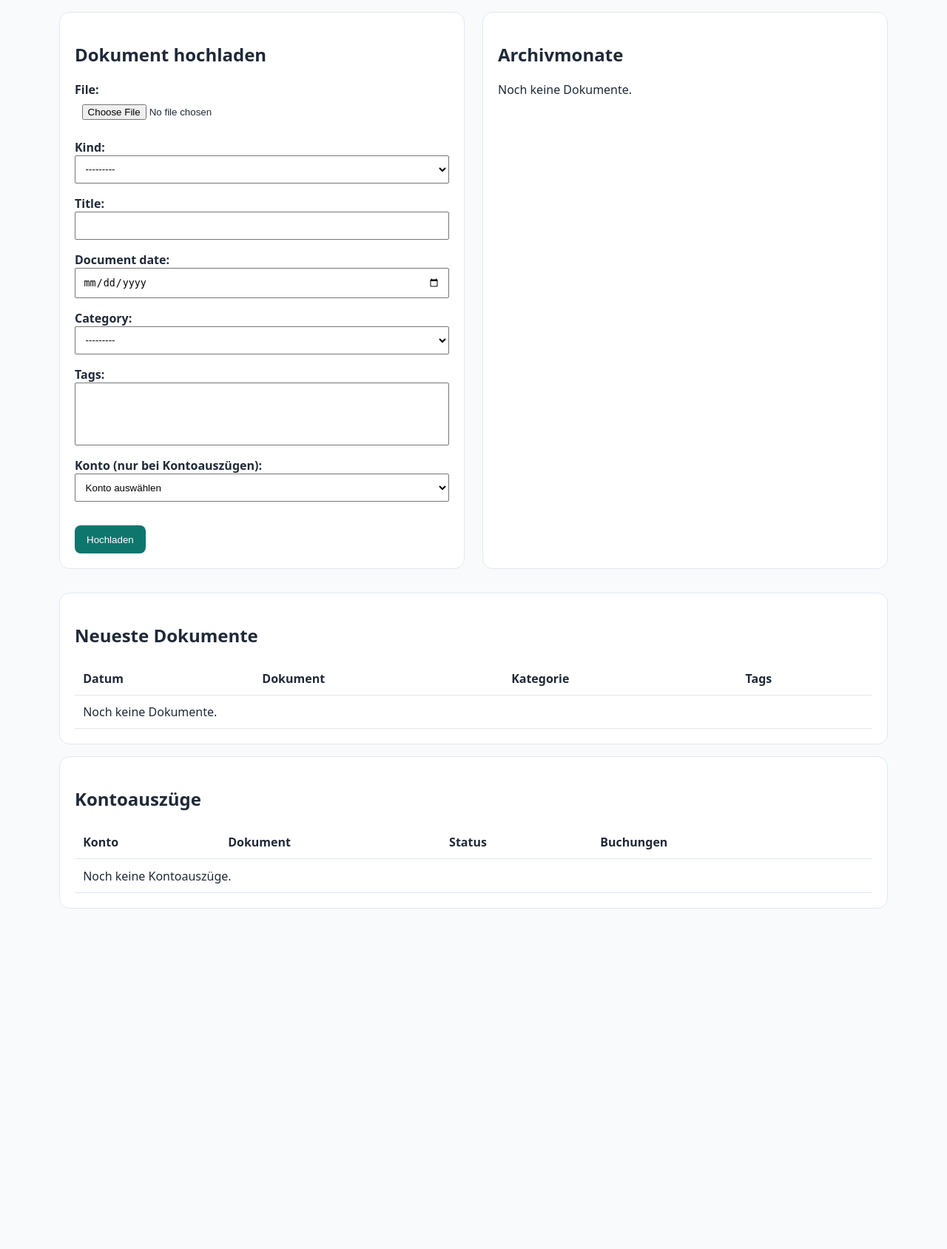
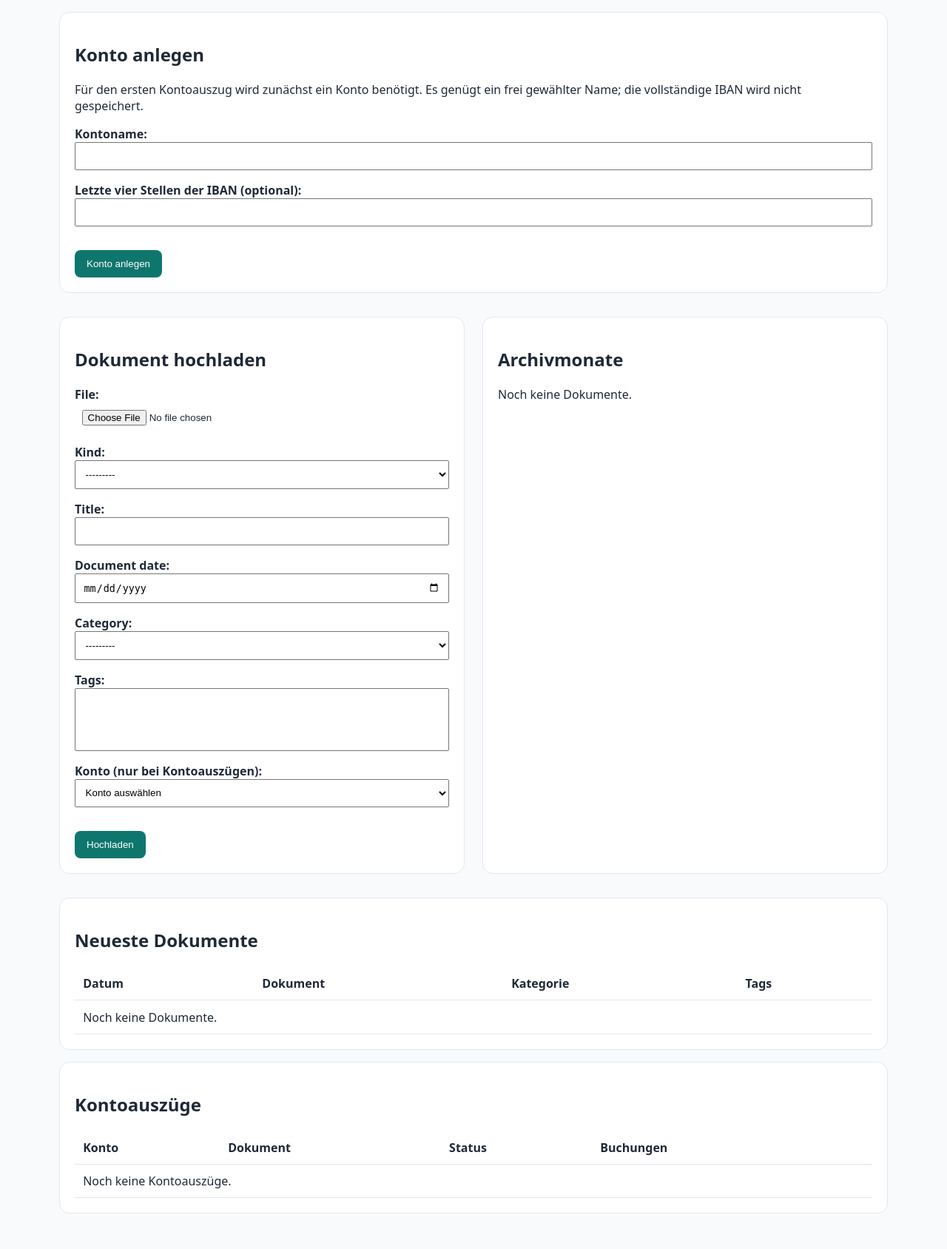
Before and after one commit to lenni-web/home-finance, a Django app: page / in a window 1280 px wide. Shown: the part 156-1844 px from the top of the page at 74% size. Before the commit the page ends 1384 px from the top, so only its background shows below. Run offline with Django 5.2, Linux system fonts and the light colour scheme; data that the repository does not hold is empty.

Commit message:
Kontoanlage in der Startseite ergaenzen

```diff
--- a/ledger/forms.py
+++ b/ledger/forms.py
@@ -4,6 +4,22 @@ from django import forms
 from django.forms import modelformset_factory
 
 from .models import Account, Document, Transaction
+
+
+class AccountForm(forms.ModelForm):
+    class Meta:
+        model = Account
+        fields = ["name", "iban_last_four"]
+        labels = {
+            "name": "Kontoname",
+            "iban_last_four": "Letzte vier Stellen der IBAN (optional)",
+        }
+
+    def clean_iban_last_four(self):
+        value = self.cleaned_data["iban_last_four"].strip()
+        if value and (len(value) != 4 or not value.isdigit()):
+            raise forms.ValidationError("Bitte genau vier Ziffern eingeben.")
+        return value
 
 
 class DocumentUploadForm(forms.ModelForm):
--- a/ledger/urls.py
+++ b/ledger/urls.py
@@ -4,6 +4,7 @@ from . import views
 
 urlpatterns = [
     path("", views.dashboard, name="dashboard"),
+    path("accounts/add/", views.add_account, name="add_account"),
     path("documents/upload/", views.upload_document, name="upload_document"),
     path("statements/<int:pk>/review/", views.statement_review, name="statement_review"),
 ]
--- a/ledger/views.py
+++ b/ledger/views.py
@@ -6,7 +6,7 @@ from django.db import transaction
 from django.db.models.functions import TruncMonth
 from django.shortcuts import get_object_or_404, redirect, render
 
-from .forms import DocumentUploadForm, TransactionReviewFormSet
+from .forms import AccountForm, DocumentUploadForm, TransactionReviewFormSet
 from .importers import INGStatementParser
 from .models import Document, StatementImport, Transaction
 
@@ -24,8 +24,22 @@ def dashboard(request):
         "transactions": Transaction.objects.select_related("category")[:10],
         "statement_imports": StatementImport.objects.select_related("document", "account")[:10],
         "months": months,
+        "account_form": AccountForm(),
         "upload_form": DocumentUploadForm(),
     })
+
+
+def add_account(request):
+    if request.method != "POST":
+        return redirect("dashboard")
+    form = AccountForm(request.POST)
+    if form.is_valid():
+        account = form.save()
+        messages.success(request, f"Konto „{account.name}“ wurde angelegt und kann ausgewählt werden.")
+    else:
+        details = " ".join(error for errors in form.errors.values() for error in errors)
+        messages.error(request, f"Das Konto konnte nicht angelegt werden: {details}")
+    return redirect("dashboard")
 
 
 def upload_document(request):
--- a/templates/ledger/dashboard.html
+++ b/templates/ledger/dashboard.html
@@ -21,6 +21,7 @@
 <body>
   <header><div><h1>Ausgabenarchiv</h1><p>Belege und Kontoauszüge an einem Ort.</p></div><a href="/admin/">Verwaltung</a></header>
   {% for message in messages %}<div class="card">{{ message }}</div>{% endfor %}
+  <section class="card"><h2>Konto anlegen</h2><p>Für den ersten Kontoauszug wird zunächst ein Konto benötigt. Es genügt ein frei gewählter Name; die vollständige IBAN wird nicht gespeichert.</p><form method="post" action="{% url 'add_account' %}">{% csrf_token %}{{ account_form.as_p }}<button>Konto anlegen</button></form></section>
   <div class="grid">
     <section class="card"><h2>Dokument hochladen</h2><form method="post" enctype="multipart/form-data" action="{% url 'upload_document' %}">{% csrf_token %}{{ upload_form.as_p }}<button>Hochladen</button></form></section>
     <section class="card"><h2>Archivmonate</h2>{% for item in months %}<p>{{ item.month|date:"F Y" }}</p>{% empty %}<p>Noch keine Dokumente.</p>{% endfor %}</section>
```
Also changed, not shown: ledger/tests.py (+20 -0 lines), README.md.
